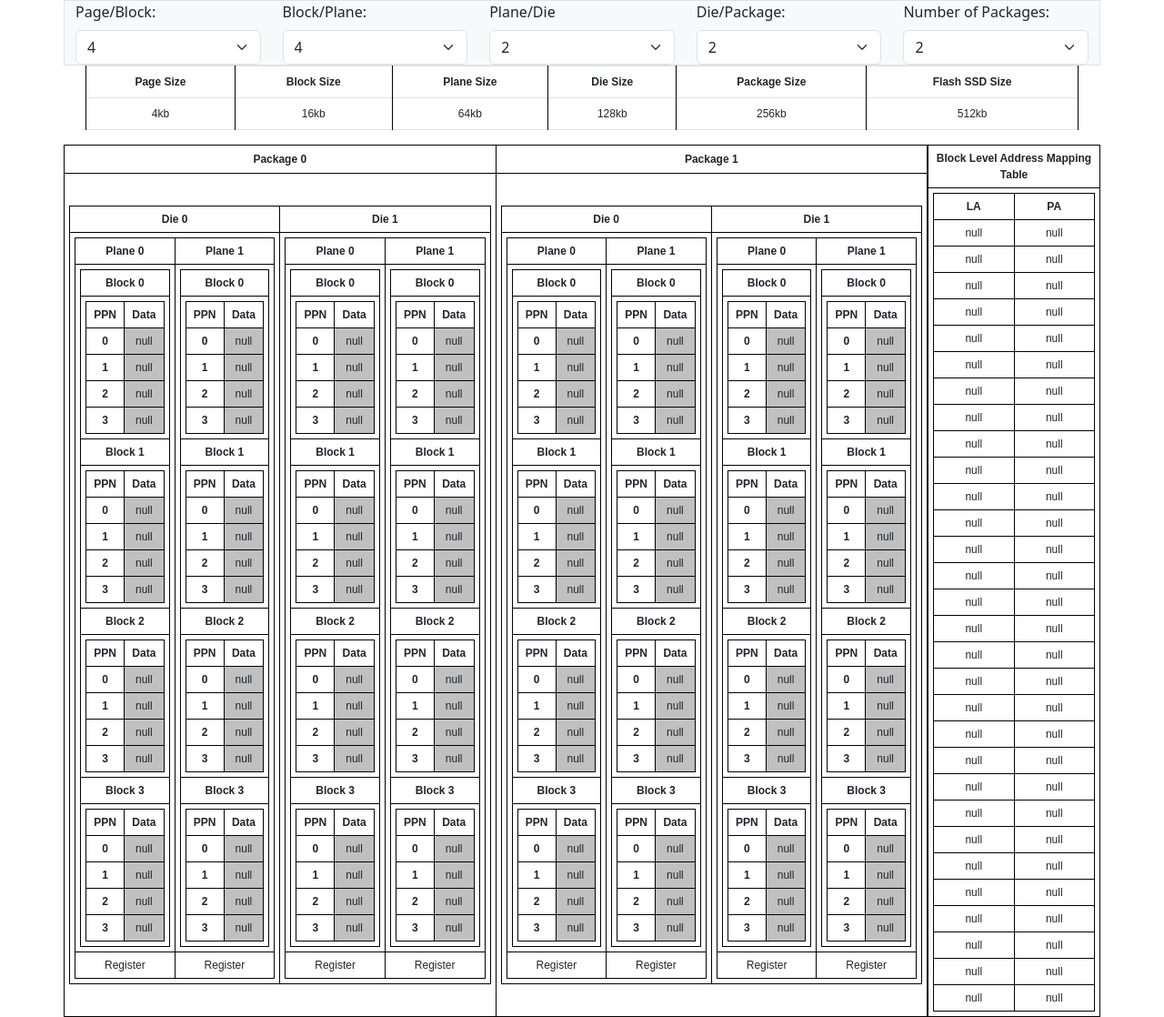
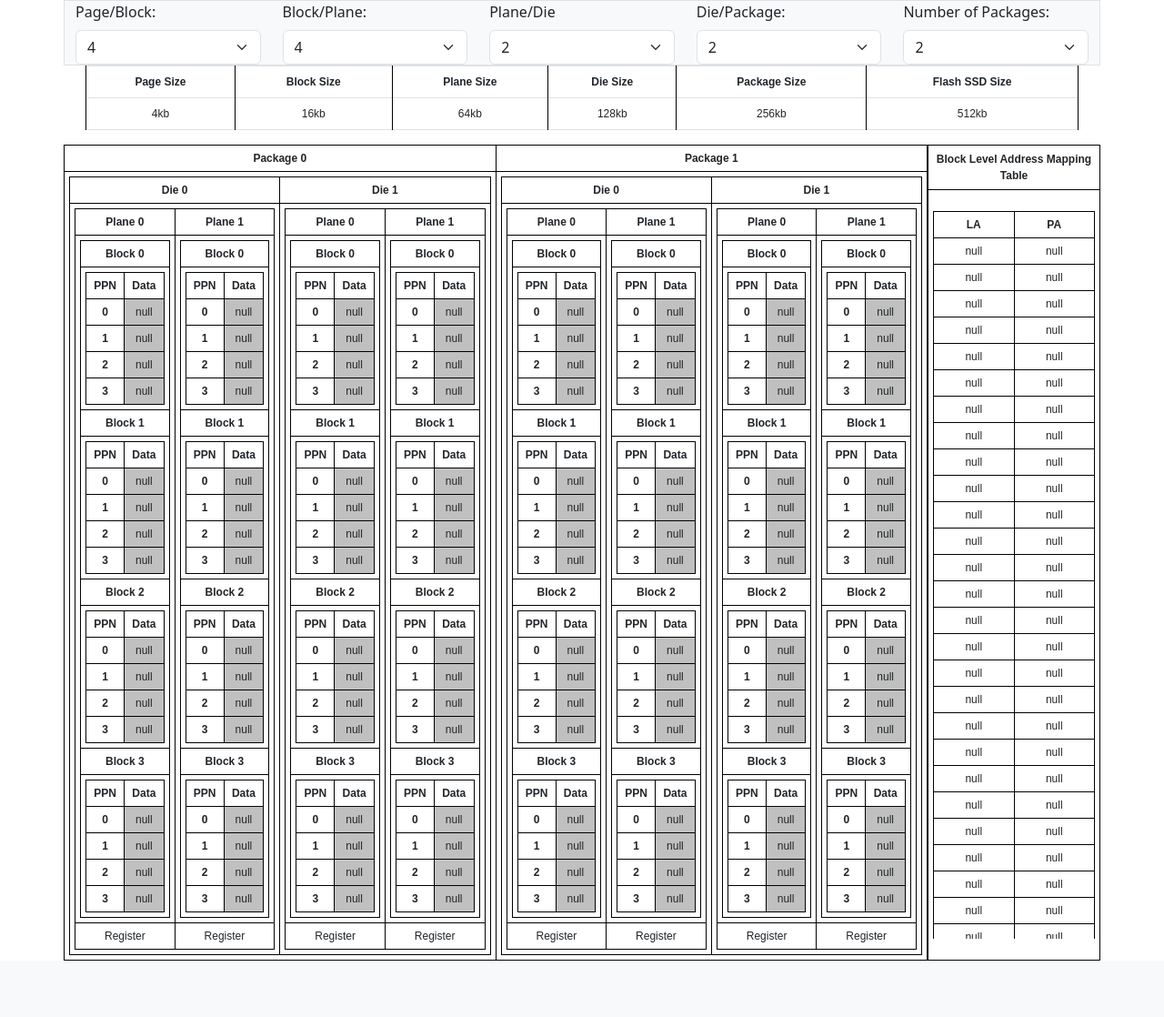
Before and after one commit to bithabib/flash_ssd_simulator_web, a Python web app: template templates/flash_memory.html in a window 1280 px wide. Shown: the part 171-1289 px from the top of the page at 91% size. After the commit the page ends 1227 px from the top, so only its background shows below. Run offline with Jinja, Linux system fonts and the light colour scheme; the template is opened without the code that fills it, so the values that code supplies are empty.

Commit message:
Flash SSD Calculation Done

```diff
--- a/templates/flash_memory.html
+++ b/templates/flash_memory.html
@@ -1225,7 +1225,7 @@
 
                 <tr>
                     <td>
-                        <div style="overflow-y: auto; max-height: 900px;">
+                        <div style="overflow-y: auto; max-height: 800px;">
                             <table class="container" id="mapping_table">
                                 <tr>
                                     <th>LA</th>
```
